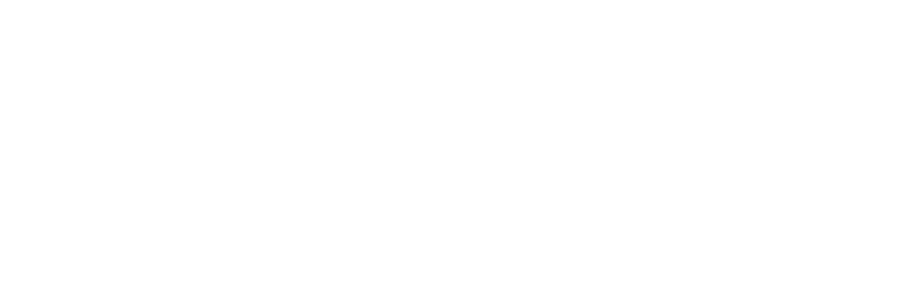
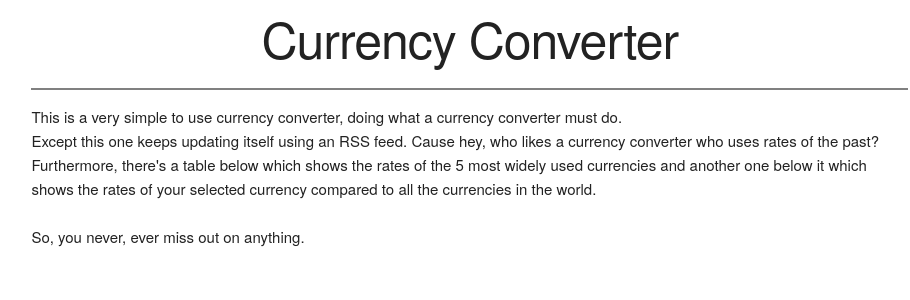
Before and after one commit to vrr-21/currency-converter, an Angular app in the folder currency-converter/: page / in a window 1280 px wide. Shown: the top 300 px of the page, without its empty margins (167-1077 px from the left). Built offline with nearby package versions, Linux system fonts and the light colour scheme.

Commit message:
Landing Pages skeleton made. Text added and little bit beautification added.

```diff
--- a/currency-converter/src/app/landing-page/landing-page.component.css
+++ b/currency-converter/src/app/landing-page/landing-page.component.css
@@ -0,0 +1,9 @@
+#title-holder-div
+{
+  border-bottom: grey solid 2px;
+  text-align: center;
+}
+#subtitle-holder-div
+{
+  padding-top: 15px;
+}
--- a/currency-converter/src/app/landing-page/landing-page.component.html
+++ b/currency-converter/src/app/landing-page/landing-page.component.html
@@ -1 +1,19 @@
-<h1>{{ title }}</h1>
+<div class="container">
+  <div class="row">
+    <!-- This row holds the title element -->
+    <div class="one column"></div>
+    <div class="eleven columns" id="title-holder-div"><h1>{{ title }}</h1></div>
+    <div class="one column"></div>
+  </div>
+  <div class="row">
+    <!-- This row contains the text that follows the title element. -->
+    <div class="one column"></div>
+    <div class="eleven columns" id="subtitle-holder-div">
+      This is a very simple to use currency converter, doing what a currency converter must do.
+      <br />Except this one keeps updating itself using an RSS feed. Cause hey, who likes a currency converter who uses rates of the past?
+      <br />Furthermore, there's a table below which shows the rates of the 5 most widely used currencies and another one below it which shows the rates of your selected currency compared to all the currencies in the world.
+      <br /><br />So, you never, ever miss out on anything.
+    </div>
+    <div class="one column"></div>
+  </div>
+</div>
--- a/currency-converter/src/app/landing-page/landing-page.component.ts
+++ b/currency-converter/src/app/landing-page/landing-page.component.ts
@@ -1,5 +1,5 @@
 import { Component, OnInit } from '@angular/core';
-import { AppComponent } from '../app.component'
+
 @Component({
   selector: 'app-landing-page',
   templateUrl: './landing-page.component.html',
@@ -11,5 +11,5 @@
 
   ngOnInit() {
   }
-  title = AppComponent.title
+  title = 'Currency Converter';
 }
```
